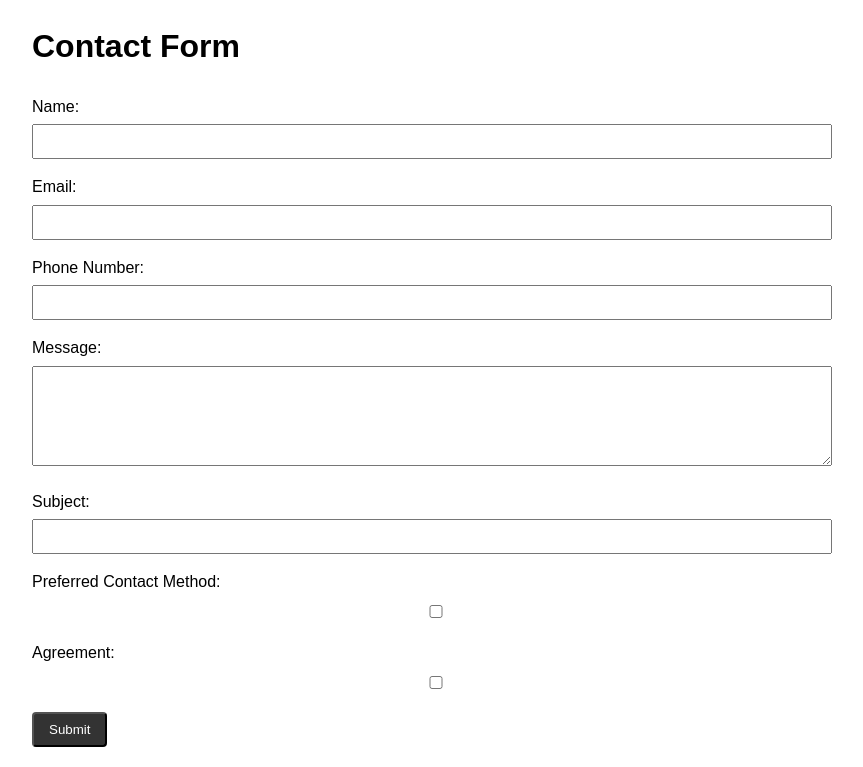
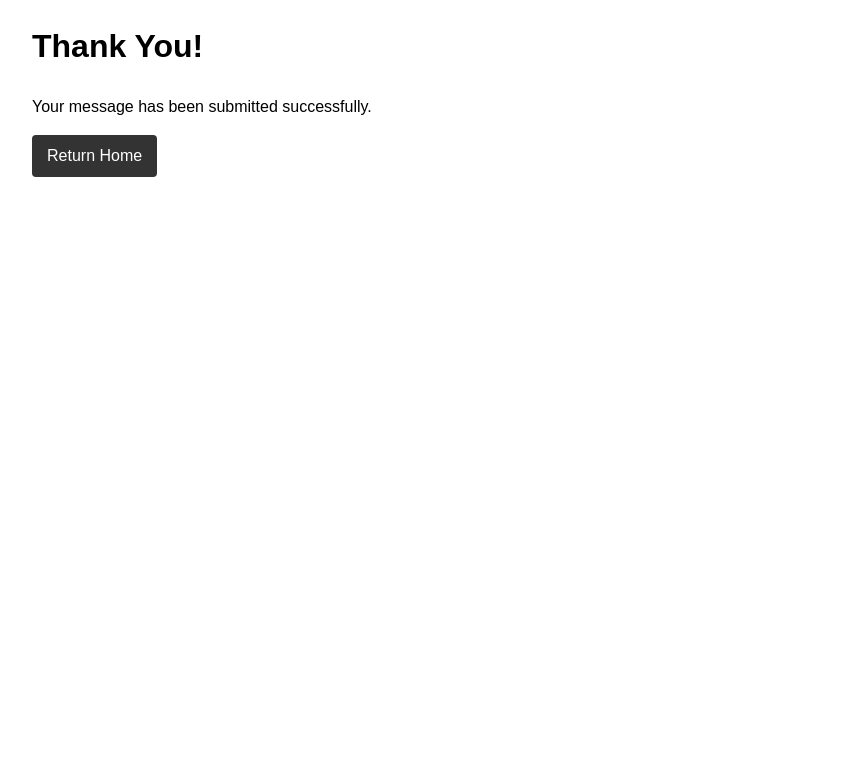
Before and after one commit to kdmortel19/MidtermLab, a Flask app: page /success in a window 1280 px wide. Shown: the part 66-833 px from the top of the page, without its empty margins (208-1071 px from the left). After the commit the page ends 243 px from the top, so only its background shows below. Run offline with Flask 3, Linux system fonts and the light colour scheme.

Commit message:
Update success.html
commit

```diff
--- a/templates/success.html
+++ b/templates/success.html
@@ -1,47 +1,9 @@
 {% extends "base.html" %}
 
-{% block title %}Contact Us{% endblock %}
+{% block title %}Success{% endblock %}
 
 {% block content %}
-    <h1>Contact Form</h1>
-
-    <form method="POST" action="{{ url_for('contact') }}">
-        <div class="form-group">
-            <label for="name">Name:</label>
-            <input type="text" id="name" name="name" required>
-        </div>
-
-        <div class="form-group">
-            <label for="email">Email:</label>
-            <input type="email" id="email" name="email" required>
-        </div>
-
-        <div class="form-group">
-            <label for="number">Phone Number:</label>
-            <input type="number" id="number" name="number" required>
-        </div>
-
-        <div class="form-group">
-            <label for="message">Message:</label>
-            <textarea id="message" name="message" rows="4" required></textarea>
-        </div>
-
-        <div class="form-group">
-            <label for="subject">Subject:</label>
-            <input type="search" id="subject" name="subject" required>
-        </div>
-
-          <div class="form-group">
-            <label for="preferredContactMethod">Preferred Contact Method:</label>
-            <input type="checkbox" id="preferredContactMethod" required>
-        </div>
-
-        <div class="form-group">
-            <label for="agreement">Agreement:</label>
-            <INPUT type="checkbox" id="agreement" required>
-        </div>
-
-
-        <button type="submit" class="btn">Submit</button>
-    </form>
+    <h1>Thank You!</h1>
+    <p>Your message has been submitted successfully.</p>
+    <a href="{{ url_for('index') }}" class="btn">Return Home</a>
 {% endblock %}
```
